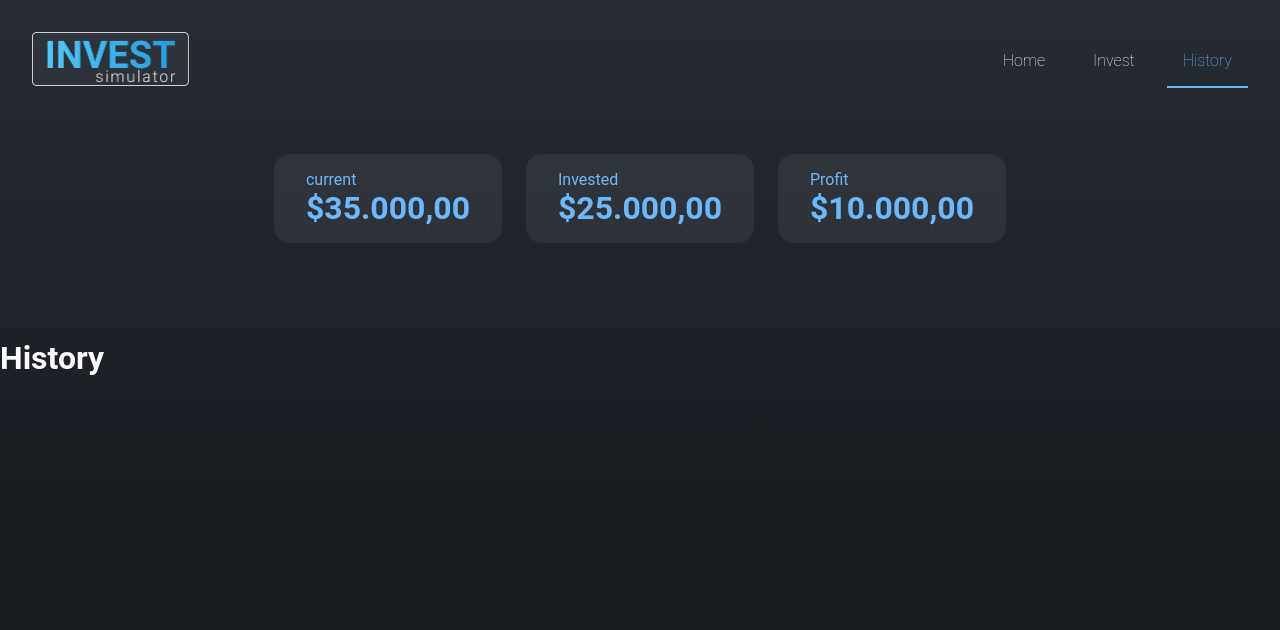
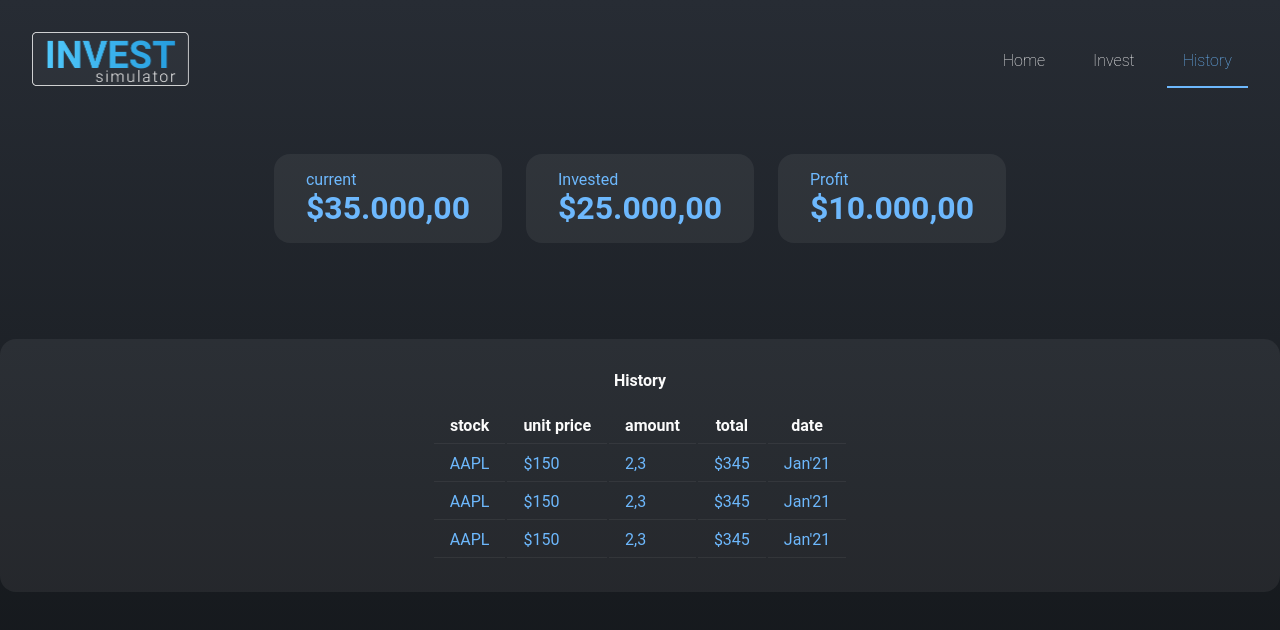
Before and after one commit to massaaki/context-api-with-next-sample, a Next.js app: page /history in a window 1280 px wide. Shown: the top 630 px of the page. Built offline with nearby package versions, Linux system fonts and the light colour scheme.

Commit message:
feat: add history && invest page

```diff
--- a/src/pages/history.tsx
+++ b/src/pages/history.tsx
@@ -1,5 +1,5 @@
+import { History } from "../templates/history";
+
 export default function HistoryPage() {
-  return (
-    <h1>History</h1>
-  )
+  return <History />
 }
--- a/src/pages/invest.tsx
+++ b/src/pages/invest.tsx
@@ -1,5 +1,5 @@
+import { Invest } from "../templates/Invest";
+
 export default function InvestPage() {
-  return (
-    <h1>Invest</h1>
-  )
+  return <Invest />
 }
--- /dev/null
+++ b/src/templates/Invest/styles.ts
@@ -0,0 +1,40 @@
+import styled from "styled-components";
+
+export const Container = styled.div`
+  max-width: var(--max-content-width);
+  margin: 0 auto;
+`;
+export const Content = styled.div`
+  padding: 2rem 1rem;
+  background: #fafafa0f;
+  border-radius: 1rem;
+  display: flex;
+  flex-direction: column;
+  align-items: center;
+  justify-content: center;
+
+  h1 {
+    margin-bottom: 1rem;
+    font-size: 1rem;
+  }
+
+  form {
+    display: flex;
+    flex-direction: column;
+    max-width: 300px;
+    width: 100%;
+    input[type=text],input[type=number], input[type=date] {
+      height: 2rem;
+      margin-bottom: 0.5rem;
+    }
+    input[type=submit] {
+      background: var(--blue-500);
+      color: #fafafa;
+      font-weight: bold;
+      font-size: 1rem;
+      height: 2.5rem;
+      border-radius: 0.2rem;
+      margin-top: 1rem;
+    }
+  }
+`;
--- /dev/null
+++ b/src/templates/history/index.tsx
@@ -0,0 +1,43 @@
+import * as S from './styles';
+
+export const History = () => {
+  return (
+    <S.Container>
+      <S.Content>
+        <h1>History</h1>
+
+        <table>
+          <tr>
+            <th>stock</th>
+            <th>unit price</th>
+            <th>amount</th>
+            <th>total</th>
+            <th>date</th>
+          </tr>
+          <tr>
+            <td>AAPL</td>
+            <td>$150</td>
+            <td>2,3</td>
+            <td>$345</td>
+            <td>{"Jan'21"}</td>
+          </tr>
+          <tr>
+            <td>AAPL</td>
+            <td>$150</td>
+            <td>2,3</td>
+            <td>$345</td>
+            <td>{"Jan'21"}</td>
+          </tr>
+          <tr>
+            <td>AAPL</td>
+            <td>$150</td>
+            <td>2,3</td>
+            <td>$345</td>
+            <td>{"Jan'21"}</td>
+          </tr>
+        </table>
+
+      </S.Content>
+    </S.Container>
+  )
+}
--- /dev/null
+++ b/src/templates/history/styles.ts
@@ -0,0 +1,33 @@
+import styled from "styled-components";
+
+export const Container = styled.div`
+  max-width: var(--max-content-width);
+  margin: 0 auto;
+`;
+export const Content = styled.div`
+  padding: 2rem 1rem;
+  background: #fafafa0f;
+  border-radius: 1rem;
+  display: flex;
+  flex-direction: column;
+  align-items: center;
+  justify-content: center;
+
+  h1 {
+    margin-bottom: 1rem;
+    font-size: 1rem;
+  }
+
+  table {
+    tr{
+      td, th {
+        border-bottom: 1px solid #fafafa0f;
+        padding: 0.5rem 1rem;
+      }
+      td {
+        color: var(--blue-500)
+      }
+    }
+  }
+
+`;
```
Also changed, not shown: src/templates/Invest/index.tsx (added, +18 -0 lines).
